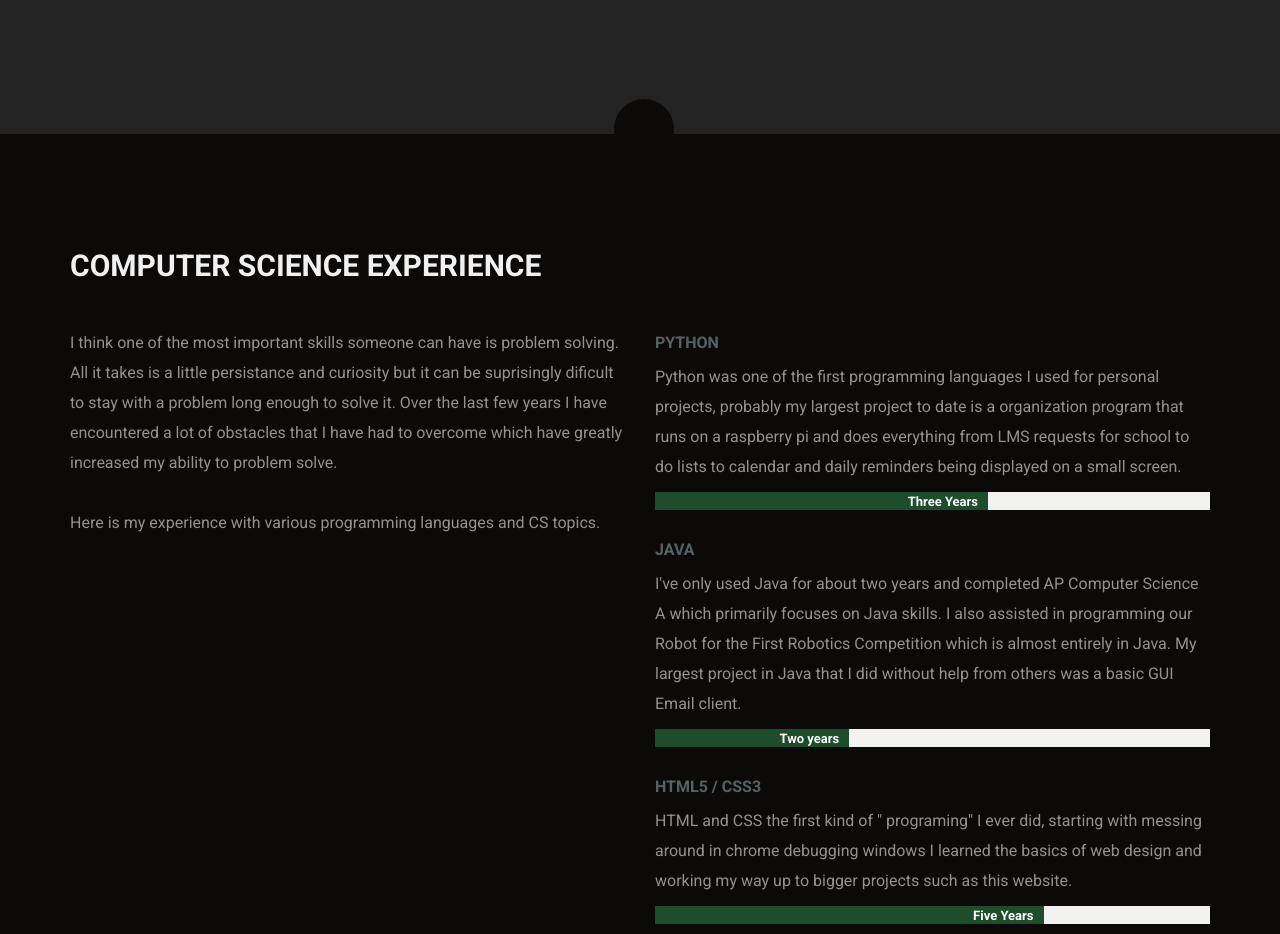
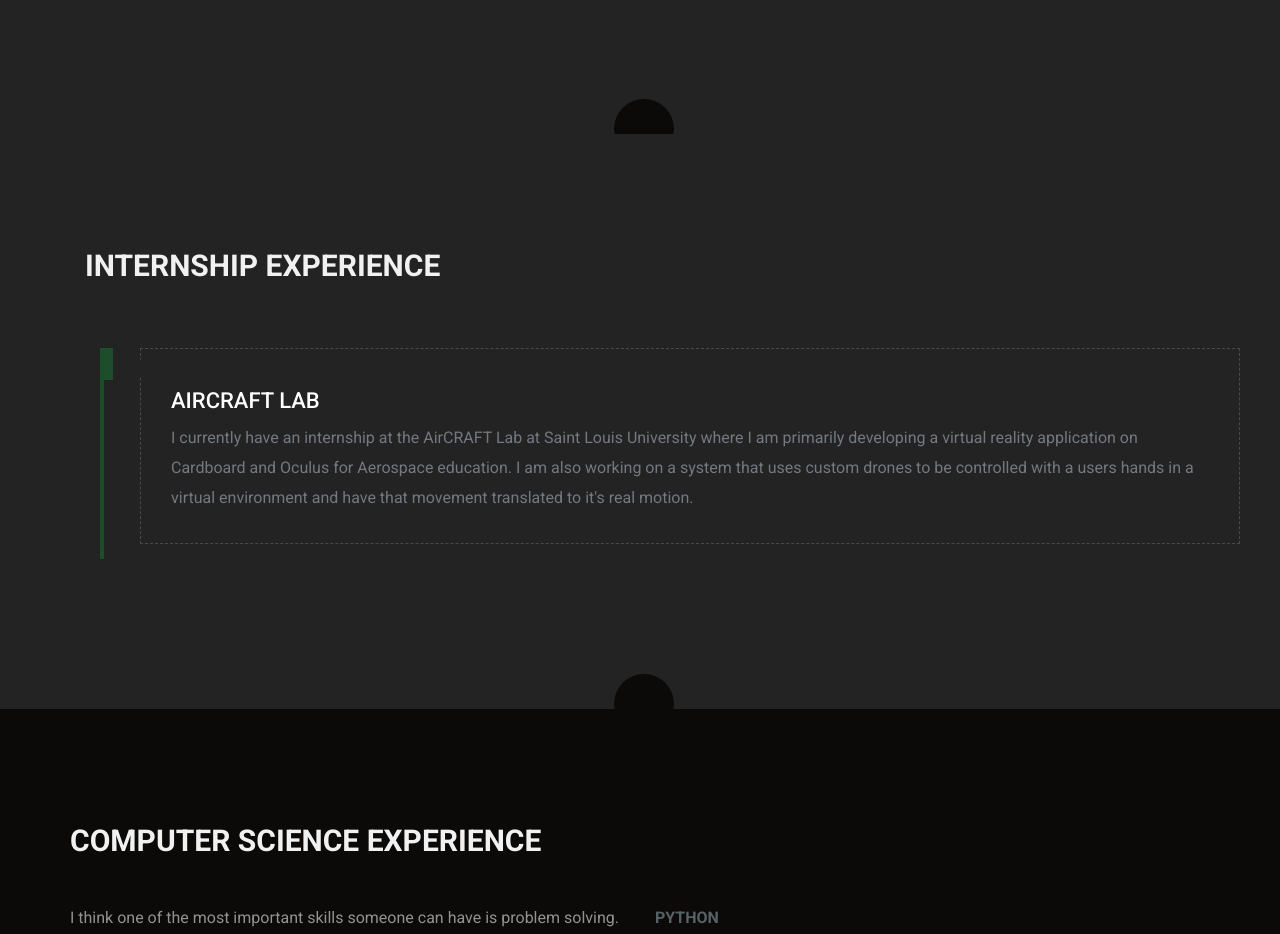
Before and after one commit to hledb/resumeSite, a plain HTML site: page index.html in a window 1280 px wide. Shown: the part 2000-2934 px from the top of the page. Drawn offline with nearby package versions, Linux system fonts and the light colour scheme.

Commit message:
added internship

```diff
--- a/index.html
+++ b/index.html
@@ -171,9 +171,45 @@
 	</div>
   </div>
   </div>
-</section>
+	</section>
+	<section id="section-work" class="section-padding">
+		<div class="container">
+			<div class="container">
+				<div class="row">
+					<div class="col-md-12 wow fadeInLeft">
 
+						<div class="resume-inner">
+							<h2 class="heading-title">Internship Experience</h2>
 
+						</div>
+					</div>
+				</div>
+				<div class="row">
+
+					<div class="timeline-centered">
+
+						<article class="timeline-entry">
+
+							<div class="timeline-entry-inner">
+
+								<div class="timeline-icon bg-success">
+									<i class="entypo-feather"></i>
+								</div>
+
+								<div class="timeline-label">
+									<h3 class="resume-title">AirCRAFT Lab</h3>
+									<p>I currently have an internship at the AirCRAFT Lab at Saint Louis University where I am primarily developing a virtual reality application on Cardboard and Oculus for Aerospace education. I am also working on a system that uses custom drones to be controlled with a users hands in a virtual environment and have that movement translated to it's real motion.</p>
+								</div>
+							</div>
+
+						</article>
+					</div>
+
+	<!--<a href="resume.pdf" class="btn btn-default featured">Download Resume</a>-->
+				</div>
+			</div>
+		</div>
+	</section>
 	<section id="section-skill" class="section-padding">
 		<div class="container">
 			<div class="row">
```
